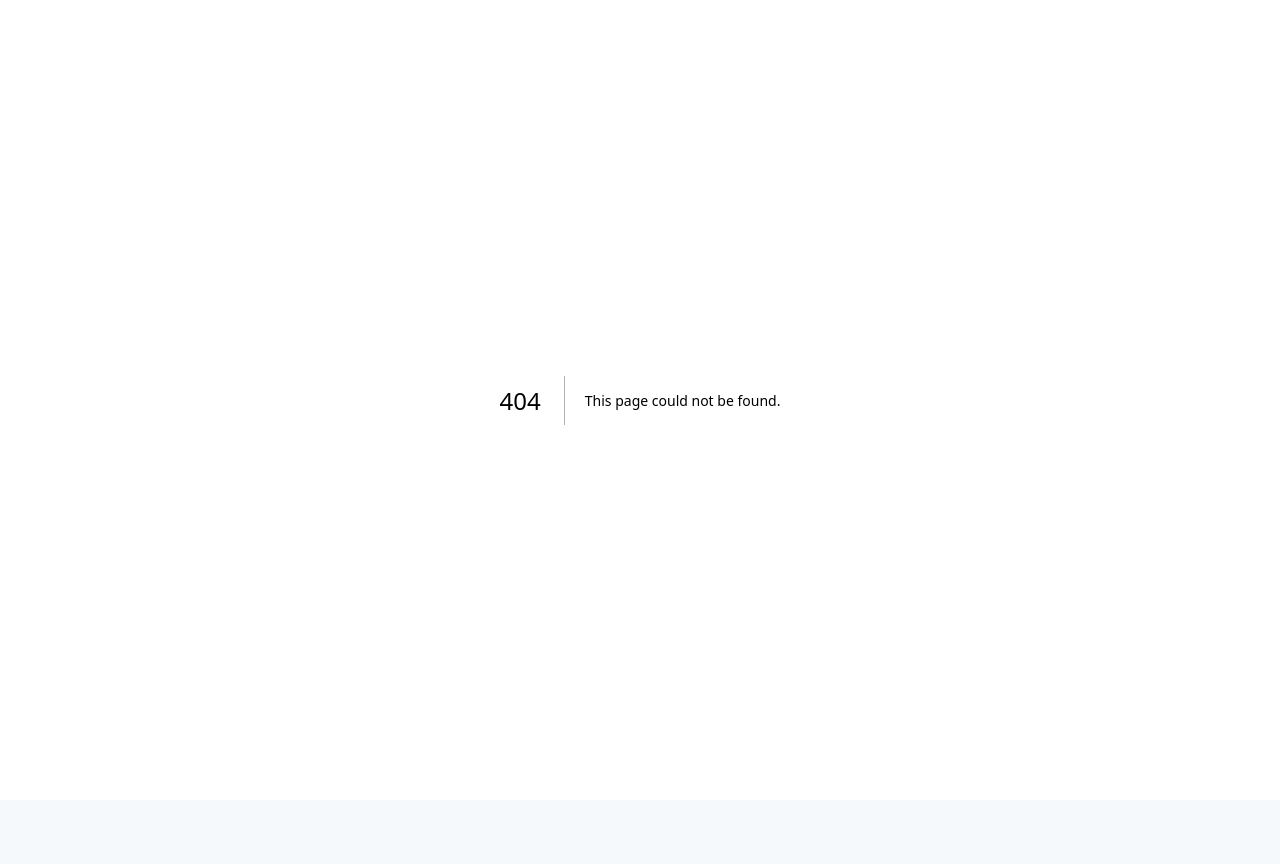
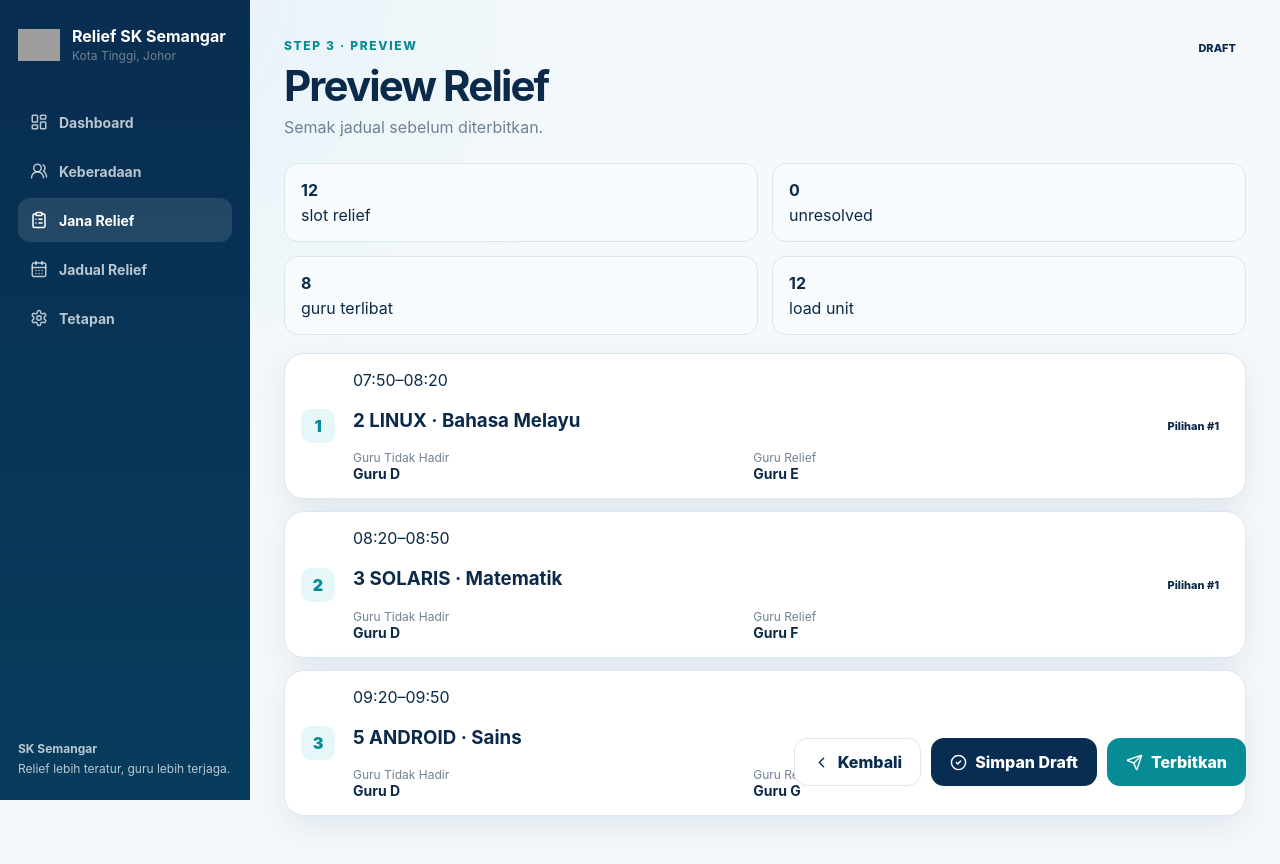
Before and after one commit to Papazola89-bot/e-ReliefSKS, a Next.js app: page /admin/relief/demo in a window 1280 px wide. Before the commit this address had no page. Shown: the top 864 px of the page. Before the commit the page ends 800 px from the top, so only its background shows below. Built offline with nearby package versions, Linux system fonts and the light colour scheme; grey boxes are pictures that could not be loaded.

Commit message:
feat: add relief preview screen

```diff
--- /dev/null
+++ b/app/admin/relief/[runId]/page.tsx
@@ -0,0 +1,10 @@
+import Link from "next/link";
+import { CheckCircle2, ChevronLeft, Send } from "lucide-react";
+import { AdminNav } from "@/components/AdminNav";
+import { MobileBottomNav } from "@/components/MobileBottomNav";
+import { normalReliefPreview } from "@/lib/mock-data";
+
+export default async function ReliefPreviewPage({ params }: { params: Promise<{ runId: string }> }) {
+  await params;
+  return <main className="adminLayout"><AdminNav active="Jana Relief" /><section className="adminContent"><header className="adminTop"><div><span className="eyebrow">STEP 3 · PREVIEW</span><h1>Preview Relief</h1><p>Semak jadual sebelum diterbitkan.</p></div><span className="statusPill">DRAFT</span></header><div className="summaryCards"><div><strong>12</strong><span>slot relief</span></div><div><strong>0</strong><span>unresolved</span></div><div><strong>8</strong><span>guru terlibat</span></div><div><strong>12</strong><span>load unit</span></div></div><section className="previewList">{normalReliefPreview.map((item,index)=><article className="reliefCard blockCard" key={item.time}><div className="reliefNo">{index+1}</div><div className="reliefMain"><span className="reliefTime">{item.time}</span><h3>{item.className} · {item.subject}</h3><div className="pair"><span>Guru Tidak Hadir<strong>{item.absent}</strong></span><span>Guru Relief<strong>{item.relief}</strong></span></div></div><span className="rankBadge">Pilihan #1</span></article>)}</section><div className="publishBar"><Link href="/admin/relief/new" className="button secondary"><ChevronLeft size={17} /> Kembali</Link><button className="button primary"><CheckCircle2 size={17} /> Simpan Draft</button><button className="button teal"><Send size={17} /> Terbitkan</button></div></section><MobileBottomNav /></main>
+}
```
